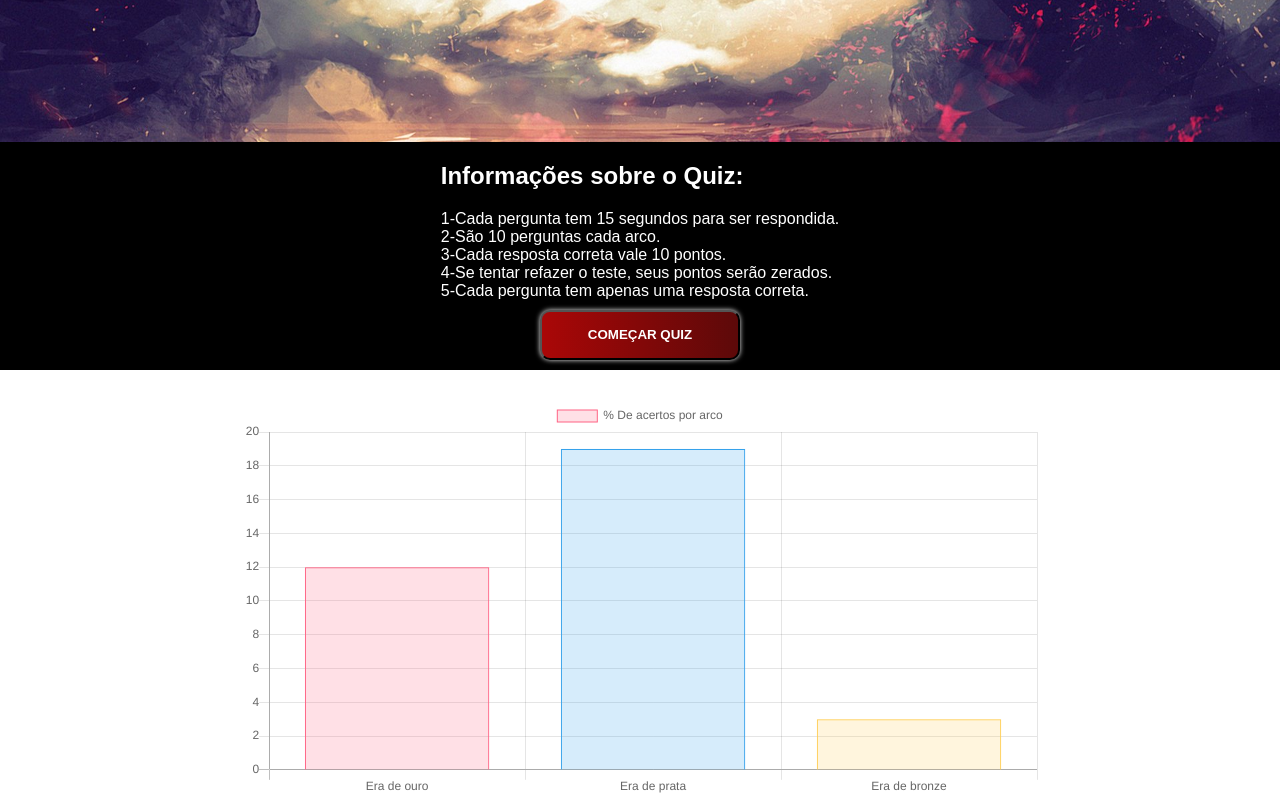
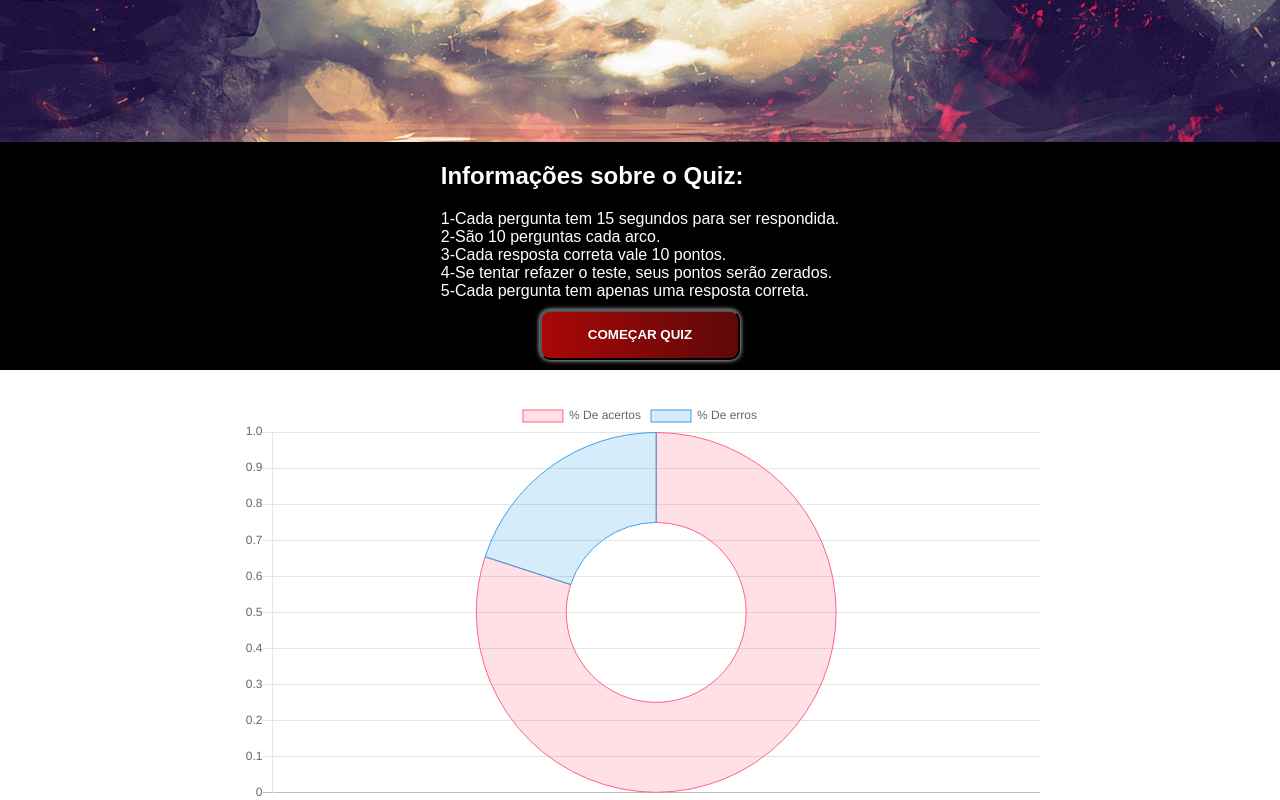
Before and after one commit to MatheusPatricio013/projeto-individual, a plain HTML site: page html/index.html in a window 1280 px wide. Shown: the part 513-1313 px from the top of the page. Drawn offline with nearby package versions, Linux system fonts and the light colour scheme.

Commit message:
Grafico de doughnut

```diff
--- a/html/index.html
+++ b/html/index.html
@@ -76,27 +76,21 @@
     var ctx = document.getElementById("myChart").getContext("2d");
 
     var myChart = new Chart(ctx, {
-        type: 'bar',
+        type: 'doughnut',
         data: {
-            labels: ["Era de ouro", "Era de prata", "Era de bronze"],
+            labels: ["% De acertos","% De erros"],
             datasets: [{
-                label: '% De acertos por arco',
-                data: [12, 19, 3],
+                label: ['acertos','faltaram'],
+                data: [80,20],
                 backgroundColor: [
                     'rgba(255, 99, 132, 0.2)',
                     'rgba(54, 162, 235, 0.2)',
-                    'rgba(255, 206, 86, 0.2)',
-                    'rgba(75, 192, 192, 0.2)',
-                    'rgba(153, 102, 255, 0.2)',
-                    'rgba(255, 159, 64, 0.2)'
+
                 ],
                 borderColor: [
                     'rgba(255,99,132,1)',
                     'rgba(54, 162, 235, 1)',
-                    'rgba(255, 206, 86, 1)',
-                    'rgba(75, 192, 192, 1)',
-                    'rgba(153, 102, 255, 1)',
-                    'rgba(255, 159, 64, 1)'
+
                 ],
                 borderWidth: 1
             }]
--- a/script/script.js
+++ b/script/script.js
@@ -161,7 +161,6 @@
         }
 
 
-        span.style.backgroundColor = 'green'
         pontos += 10
         pontos = pontos
         spanPontuacao.innerHTML = `Pontos atuais: ${pontos}`
@@ -170,7 +169,7 @@
     }
     else {
 
-        span.style.backgroundColor = 'red'
+
         pontos = pontos
         spanPontuacao.innerHTML = `Pontos atuais: ${pontos}`
     }
```
